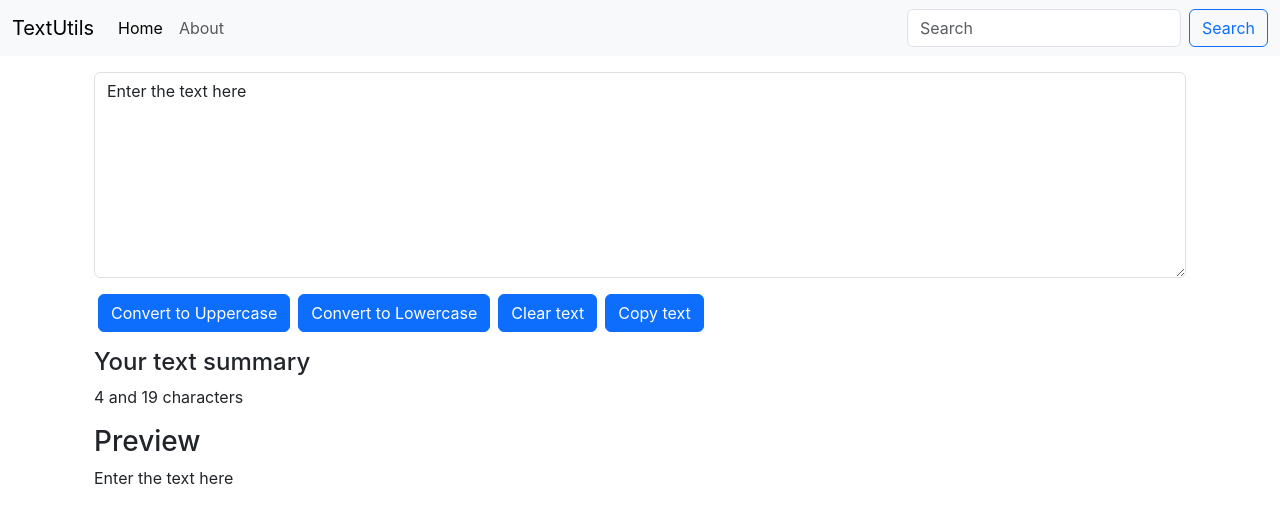
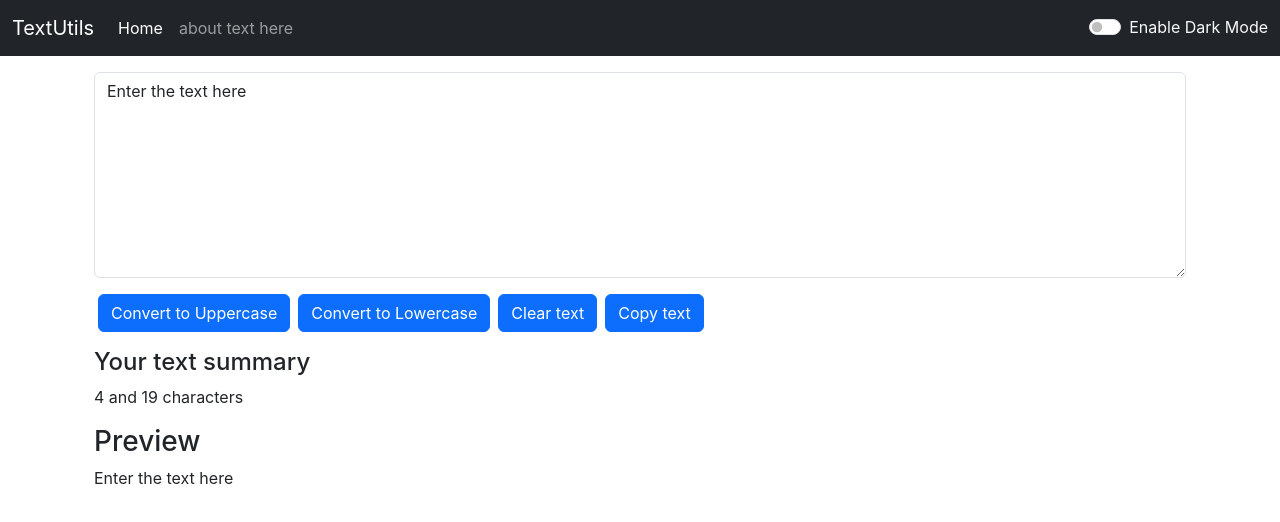
Before and after one commit to fatima678/textutils, a React (Create React App) app: page / in a window 1280 px wide. Shown: the top 522 px of the page. Built offline with nearby package versions, Linux system fonts and the light colour scheme.

Commit message:
implenment dark mode on textutils app

```diff
--- a/src/App.js
+++ b/src/App.js
@@ -1,13 +1,17 @@
 
+import { useState } from 'react';
 import './App.css';
 import Navbar from './components/Navbar';
 import TextForm from './components/TextForm';
 // import About from './components/About';
 
 function App() {
+   const  [mode, setmode] = useState("dark");
+
+
   return (
     <>
-    <Navbar title="TextUtils" aboutText="About"/>
+    <Navbar title="TextUtils" mode={mode}/>
 
     <div className='container my-3' >
       {/* <TextForm heading='Enter the text to analyze below'/> */}
--- a/src/components/Navbar.js
+++ b/src/components/Navbar.js
@@ -3,7 +3,7 @@ import PropTypes from 'prop-types'
 
 export default function Navbar(props) {
   return (
-    <nav className="navbar navbar-expand-lg bg-body-tertiary">
+    <nav className={`navbar navbar-expand-lg $ navbar-${props.mode} bg-dark`}>
     <div className="container-fluid">
       <a className="navbar-brand" href="/">{props.title}</a>
       <button className="navbar-toggler" type="button" data-bs-toggle="collapse" data-bs-target="#navbarSupportedContent" aria-controls="navbarSupportedContent" aria-expanded="false" aria-label="Toggle navigation">
@@ -19,10 +19,11 @@ export default function Navbar(props) {
           </li>
 
         </ul>
-        <form className="d-flex" role="search">
-          <input className="form-control me-2" type="search" placeholder="Search" aria-label="Search"/>
-          <button className="btn btn-outline-primary" type="submit">Search</button>
-        </form>
+        <div class="form-check form-switch text-light">
+        <input class="form-check-input" type="checkbox" role="switch" id="flexSwitchCheckDefault"/>
+        <label class="form-check-label" for="flexSwitchCheckDefault">Enable Dark Mode</label>
+</div>
+
       </div>
     </div>
   </nav>
```
